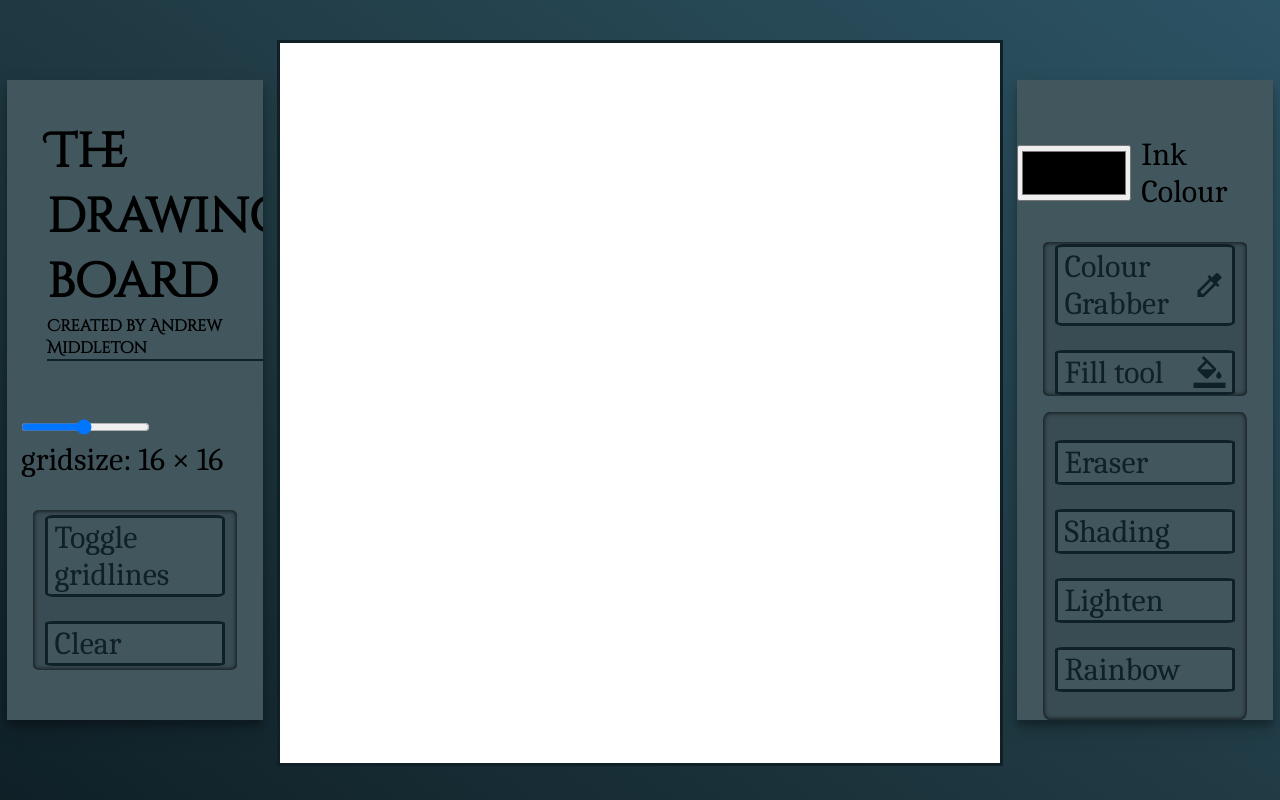
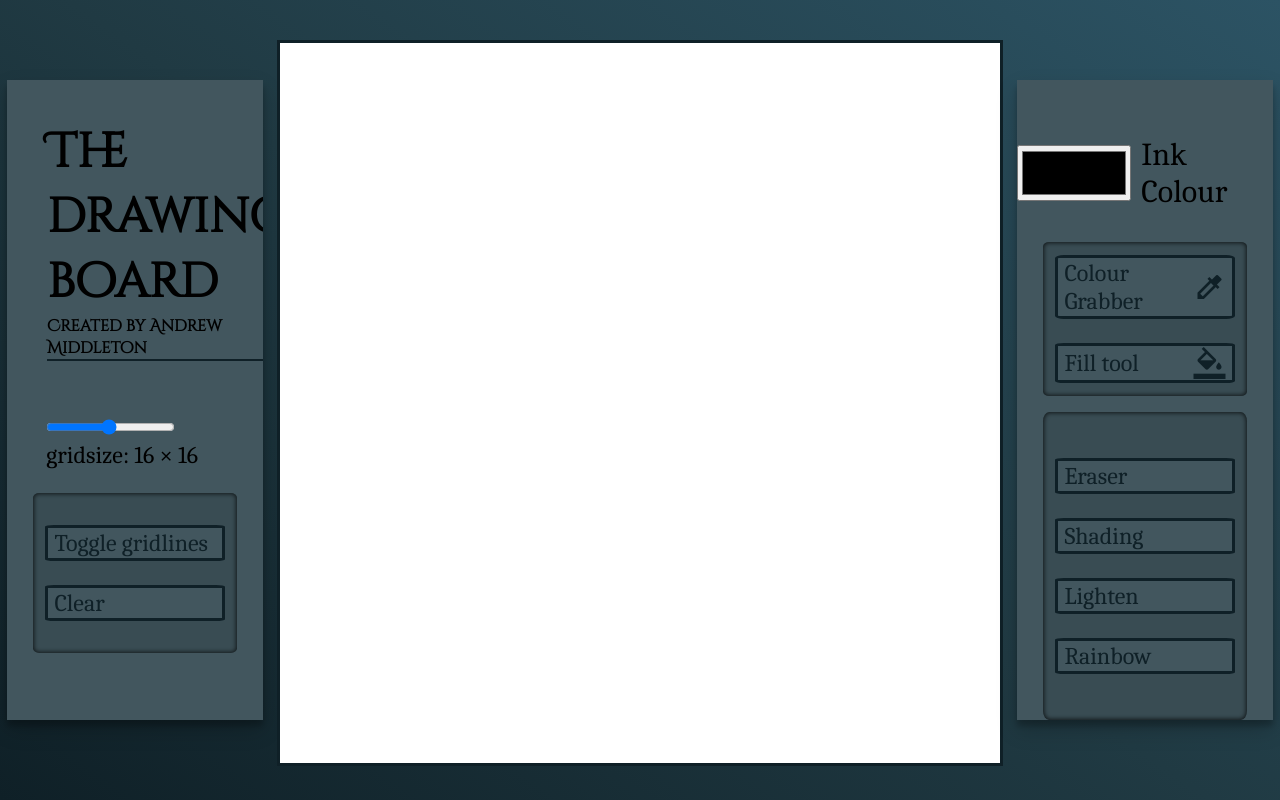
Before and after one commit to almidds/sketchpad, a plain HTML site: page index.html in a window 1280 px wide. Drawn offline with Linux system fonts and the light colour scheme.

Commit message:
fixed gridsize to float left

```diff
--- a/style.css
+++ b/style.css
@@ -91,7 +91,7 @@ button{
     width: 87.5%;
     text-align: start;
     font-family: "Caladea";
-    font-size: 4vmin;
+    font-size: 3vmin;
     margin-top: 3vh;
     background-color: #42565e;
     border-color: #0f2027;
@@ -119,12 +119,12 @@ input[type=color]{
 .size-settings{
     display: flex;
     flex-direction: column;
-    text-align: center;
+    text-align: start;
     justify-content: center;
-    align-items:flex-start;
+    align-items: flex-start;
 }
 .sizeText{
-    font-size: 4vmin;
+    font-size: 3vmin;
     margin-top: 0.5vh;
     margin-left: -2vw;
 }
```
